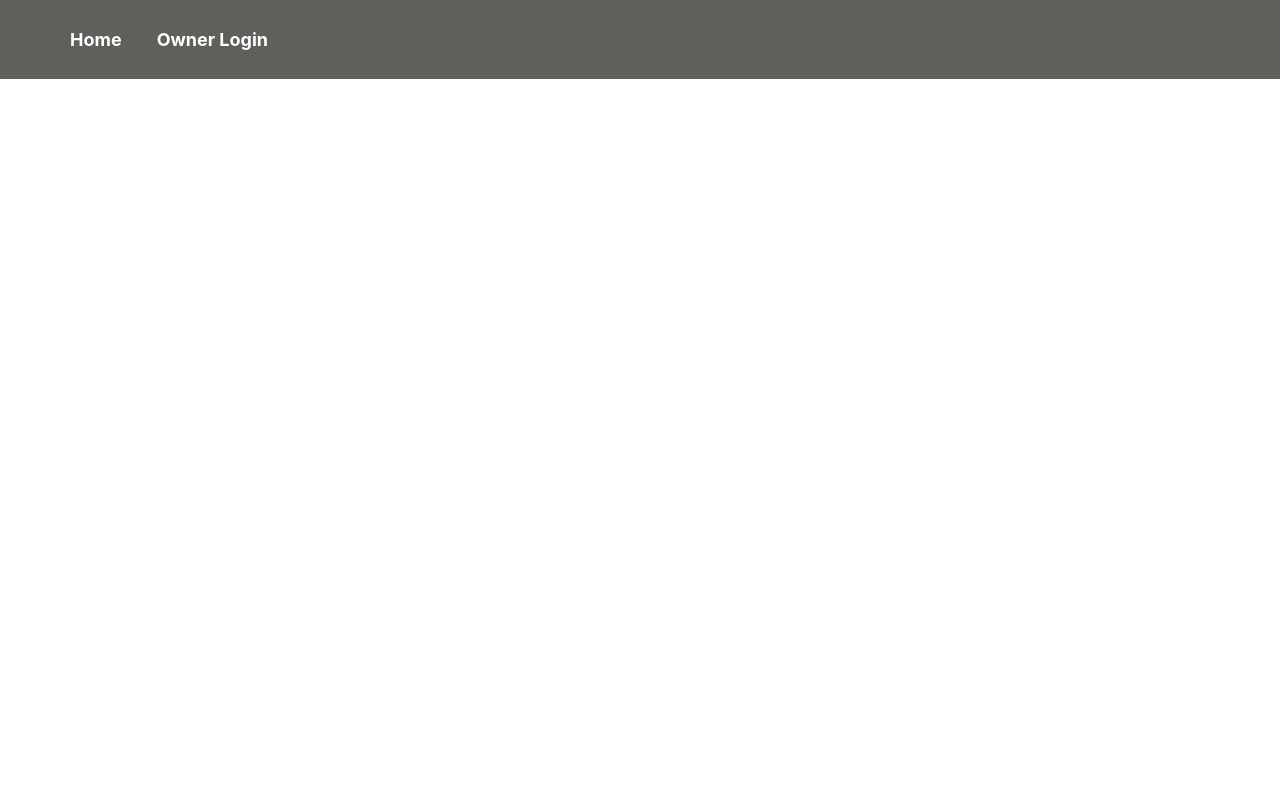
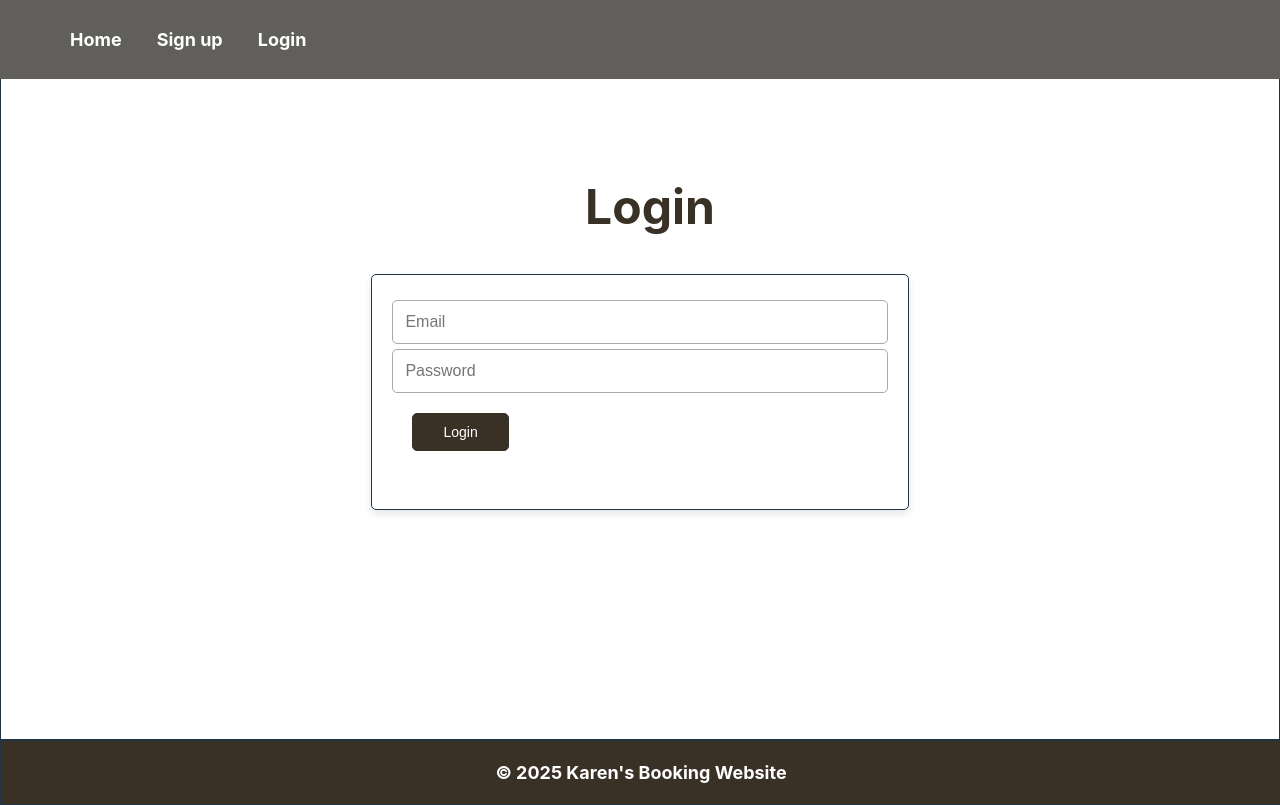
Before and after one commit to numikkaren/booking-app-firebase, a React (Vite) app: page /login in a window 1280 px wide. Built offline with nearby package versions, Linux system fonts and the light colour scheme; no server answers.

Commit message:
Added Login Function

```diff
--- a/src/App.jsx
+++ b/src/App.jsx
@@ -1,15 +1,17 @@
 import React from "react";
 import AppRoutes from "./Routes.jsx";
-//import Header from "./Header.jsx";
 import Header from "./Components/Header.jsx";
-//import Footer from "./Footer.jsx";
 import Footer from "./Components/Footer.jsx";
 
 function App() {
   return (
-    <div>
+    <div className="app-container">
     <Header />
+    <main>
+      <div className="container">
     <AppRoutes />
+      </div>
+    </main>
     <Footer />
     </div>
   );
--- a/src/Components/AddEquipmentForm.jsx
+++ b/src/Components/AddEquipmentForm.jsx
@@ -1,5 +1,5 @@
 import React, { useState } from "react";
-import { db } from "./firebase"; // Import Firestore configuration
+import { db } from "../firebase.js"; // Import Firestore configuration
 import { collection, addDoc } from "firebase/firestore"; // Import Firestore methods
 
 function AddEquipmentForm() {
--- a/src/Components/EquipmentList.jsx
+++ b/src/Components/EquipmentList.jsx
@@ -1,7 +1,7 @@
 import React, { useEffect, useState } from "react";
-import { db } from "./firebase"; // Import Firestore configuration
+import { db } from "../firebase"; // Import Firestore configuration
 import { collection, getDocs } from "firebase/firestore"; // Import Firestore and read data
-import Equipment from "./Equipment";
+import Equipment from "./Equipment.jsx";
 
 function EquipmentList() {
   const [equipmentList, setEquipmentList] = useState([]); // State to store equipment data
--- a/src/Components/Header.jsx
+++ b/src/Components/Header.jsx
@@ -8,7 +8,10 @@ function Header() {
             <a href="/" class="nav-link">Home</a>
         </li>
         <li className="nav-item">
-            <a href="/owner-login" class="nav-link">Owner Login</a>
+            <a href="/sign-up" class="nav-link">Sign up</a>
+        </li>
+        <li className="nav-item">
+            <a href="/login" class="nav-link">Login</a>
         </li>
       </ul>
     </nav>
--- a/src/Routes.jsx
+++ b/src/Routes.jsx
@@ -1,14 +1,18 @@
 import React from "react";
 import { BrowserRouter as Router, Routes, Route } from "react-router-dom";
 import Home from "./pages/Home";
-import OwnerLogin from "./pages/OwnerLogin";
+import Login from "./pages/Login";
+import SignUp from "./pages/SignUp";
+import Dashboard from "./pages/Dashboard";
 
 function AppRoutes() {
   return (
     <Router>
       <Routes>
         <Route path="/" element={<Home />} />
-        <Route path="/owner-login" element={<OwnerLogin />} />
+        <Route path="/login" element={<Login/>} />
+        <Route path="/sign-up" element={<SignUp/>}/>
+        <Route path="/dashboard" element={<Dashboard/>} />
       </Routes>
     </Router>
   );
--- a/src/index.css
+++ b/src/index.css
@@ -13,7 +13,7 @@
   -moz-osx-font-smoothing: grayscale;
 }
 
-body, #root {
+body, #root, .app-container {
   margin: 0;
   padding: 0;
   height: 100vh;
@@ -72,14 +72,23 @@ body {
 
 main {
   flex: 1;
-  max-width: 1200px;
+  max-width: 100%;
+  justify-content: center;
+}
+
+.container{
+  width: 100%;
   margin-top:60px;
   padding: 20px;
   box-sizing: border-box;
   min-height: calc(100vh - 120px);
+  border: #213547 solid 1px;
+
 }
 
 .footer{
+  display: flex;
+  flex-direction: column;
   border: #213547 solid 1px;
   background-color:#393026;
   width: 100%;
@@ -90,11 +99,9 @@ main {
 .footer .footer-content{
   color: white;
   text-align: center;
+  width: 100%;
 }
 
-.form-container{
-  color:blue;
-}
 
 h1 {
   font-size: 3em;
@@ -117,7 +124,7 @@ p {
   background-color: white;
   padding: 20px;
   box-shadow: 0 4px 8px rgba(0, 0, 0, 0.1);
-  max-width: 400px;
+  max-width: 40%;
   margin: 40px auto;
   text-align: left;
   border-radius: 5px;
--- /dev/null
+++ b/src/pages/Dashboard.jsx
@@ -0,0 +1,29 @@
+import React, {useState} from "react";
+import AddEquipmentForm from "../Components/AddEquipmentForm.jsx";
+import EquipmentList from "../Components/EquipmentList.jsx";
+import { logout } from "../firebase.js";
+import { useNavigate } from "react-router-dom";
+
+function Dashboard() {
+
+    const navigate = useNavigate();
+
+    function handleLogout(){
+        logout();
+        navigate("/");   //Redirect to Home page
+    }
+
+  return (
+    <div>
+      <h1>Dashboard - Equipment Upload page</h1>
+      <button className="button-submit" onClick={handleLogout}>
+            Logout
+        </button>
+      <p>Upload your equipment details here:</p>
+      <AddEquipmentForm />
+      <EquipmentList />
+    </div>
+  );
+}
+
+export default Dashboard; // Default export
--- a/src/pages/Home.jsx
+++ b/src/pages/Home.jsx
@@ -1,5 +1,5 @@
 import React from "react";
-import EquipmentList from "../EquipmentList";
+import EquipmentList from "../Components/EquipmentList.jsx";
 
 function Home() {
   return (
--- /dev/null
+++ b/src/pages/Login.jsx
@@ -0,0 +1,36 @@
+import React,{useState} from "react";
+import { useNavigate } from "react-router-dom";
+import { loginWithEmail } from "../firebase";
+
+function Login(){
+
+  const [email, setEmail] = useState("");
+  const [password, setPassword] = useState("");
+  const [message, setMessage] = useState("");
+  const navigate = useNavigate();
+
+  const handleLogin = async(e) => {
+    e.preventDefault();
+
+    try {
+      await loginWithEmail(email,password);
+      navigate("/dashboard");
+    } catch (error) {
+      setMessage("Wrong Password.Please try again!");
+    }
+  }
+
+  return(
+    <div>
+      <h1>Login</h1>
+      <form className="form-container" onSubmit={handleLogin}>
+      <input  type="email" placeholder="Email" value={email} onChange={e => setEmail(e.target.value)}></input>
+      <input type="password" placeholder="Password" value={password} onChange={e => setPassword(e.target.value)}></input>
+      <button className="button-submit" type="submit">Login</button>
+      <p>{message}</p>
+      </form>
+    </div>
+  );
+}
+
+export default Login;
--- a/src/pages/OwnerLogin.jsx
+++ /dev/null
@@ -1,17 +0,0 @@
-import React from "react";
-import AddEquipmentForm from "../AddEquipmentForm.jsx";
-import EquipmentList from "../EquipmentList";
-
-
-function OwnerLogin() {
-  return (
-    <div>
-      <h1>Equipment Upload page</h1>
-      <p>Upload your equipment details here:</p>
-      <AddEquipmentForm />
-      <EquipmentList />
-    </div>
-  );
-}
-
-export default OwnerLogin; // Default export
--- /dev/null
+++ b/src/pages/SignUp.jsx
@@ -0,0 +1,41 @@
+import { useState } from "react";
+import { registerWithEmail } from "../firebase";
+import { useNavigate } from "react-router-dom";
+
+function SignUp(){
+
+    const [email, setEmail] = useState("");
+    const [password, setPassword] = useState("");
+    const [confirmPassword, setConfirmPassword] = useState("");
+    const [message, setMessage] = useState("");
+    // for navigation after sign up
+    const navigate = useNavigate();
+
+    async function handleSignup(){
+
+        if(password !== confirmPassword){
+            setMessage("Passwords do not match!Please try again.");
+            return;
+        }else{
+            try{
+                await registerWithEmail(email,password);
+                setMessage("Registered Successful!");
+                navigate("/");          //redirecting to login page
+            }catch(error){
+                setMessage(error.message);
+            }
+        }
+
+    }
+    return(
+       <div>
+            <h2>Sign Up</h2>
+            <form className="form-container">
+            <input type="email" placeholder="Email"  ></input>
+            </form>
+       </div>
+    );
+
+}
+
+export default SignUp; // Default export
```
